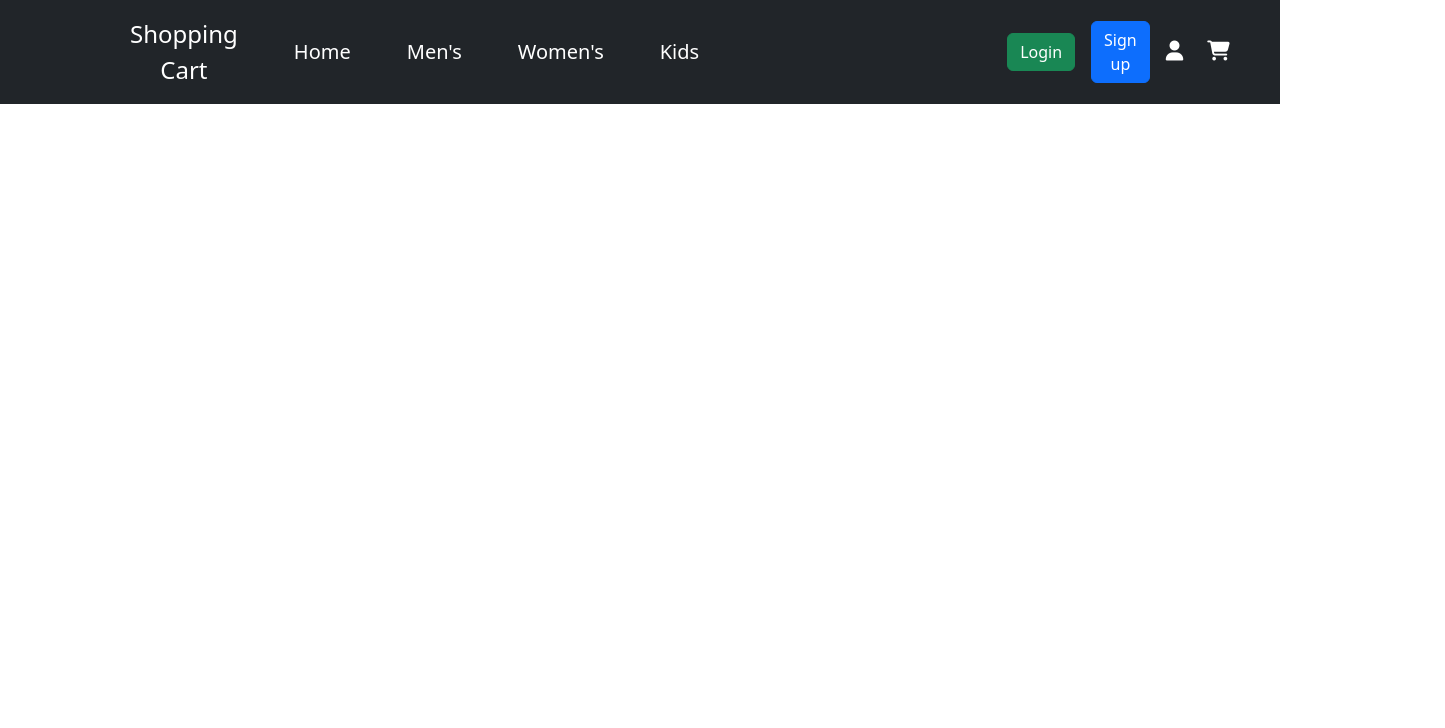
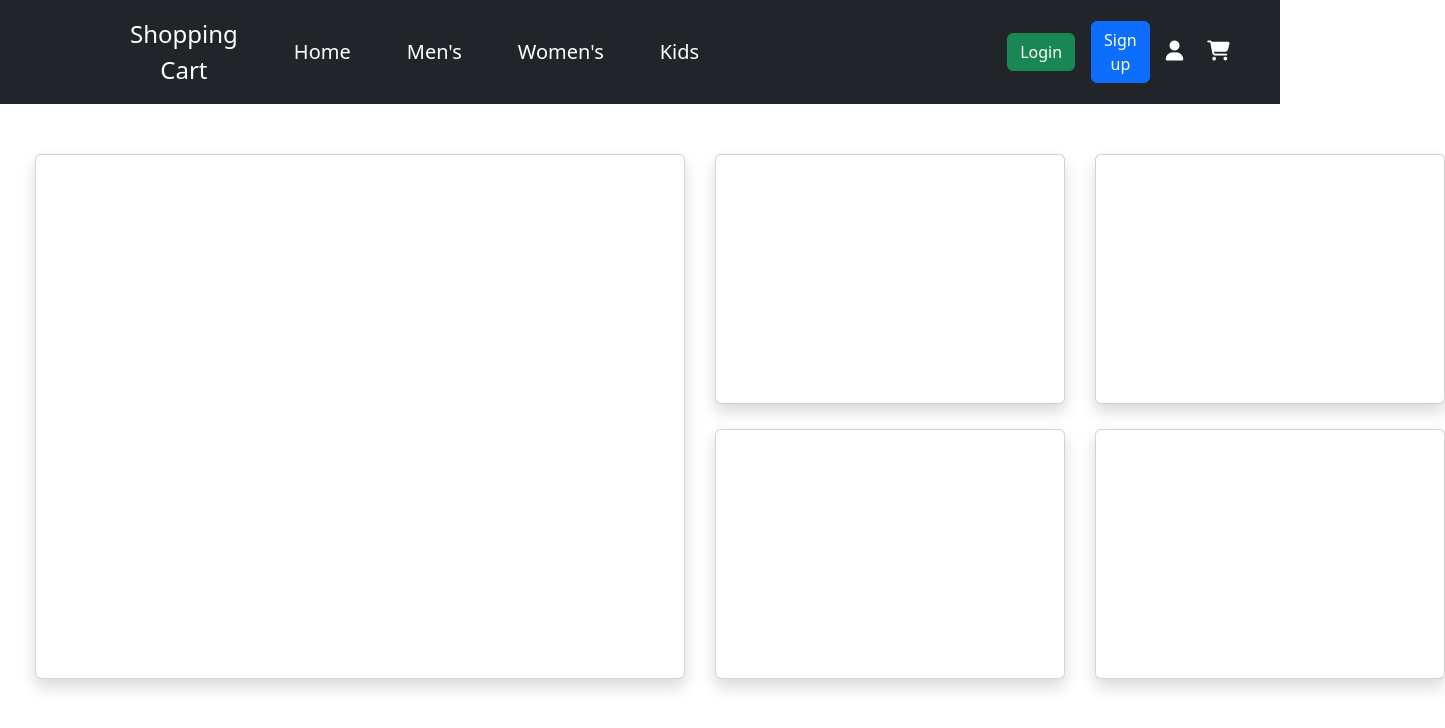
Before and after one commit to AnjanaTharanga24/springboot-react-ecommerce-web-application, a React (Create React App) app in the folder frontend/: page / in a window 1280 px wide. Shown: the top 728 px of the page, 1445 px wide, since content can reach past the window. Built offline with nearby package versions, Linux system fonts and the light colour scheme.

Commit message:
add 5 cards on the home page

```diff
--- a/frontend/src/css/home.css
+++ b/frontend/src/css/home.css
@@ -0,0 +1,19 @@
+.card-one{
+    margin-top: 50px;
+    width: 650px;
+    height: 525px;
+    margin-left: 35px;
+
+}
+
+.card-two{
+    margin-top: 50px;
+    width: 100px;
+    margin-left: 30px;
+    height: 250px;
+    width: 350px;
+}
+
+.card-sec-two{
+    margin-top: -25px;
+}
--- a/frontend/src/pages/Home.jsx
+++ b/frontend/src/pages/Home.jsx
@@ -1,10 +1,36 @@
-import React from 'react'
-import Navbar from '../components/Navbar'
+import React from "react";
+import Navbar from "../components/Navbar";
+import "../css/home.css";
 
 export default function Home() {
   return (
-    <div>
-      <Navbar/>
+    <div className="App">
+      <Navbar />
+
+      <div className=" d-flex">
+        <div className="card shadow card-one col-lg-4 ">
+
+        </div>
+
+        <div className="">
+          <div className="d-flex">
+            <div className="card shadow card-two col-lg-4 ">
+
+            </div>
+            <div className="card shadow card-two col-lg-4 ">
+
+            </div>
+          </div>
+          <div className="d-flex card-sec-two">
+            <div className="card shadow card-two col-lg-4 ">
+
+            </div>
+            <div className="card shadow card-two col-lg-4 ">
+
+            </div>
+          </div>
+        </div>
+      </div>
     </div>
-  )
+  );
 }
```
